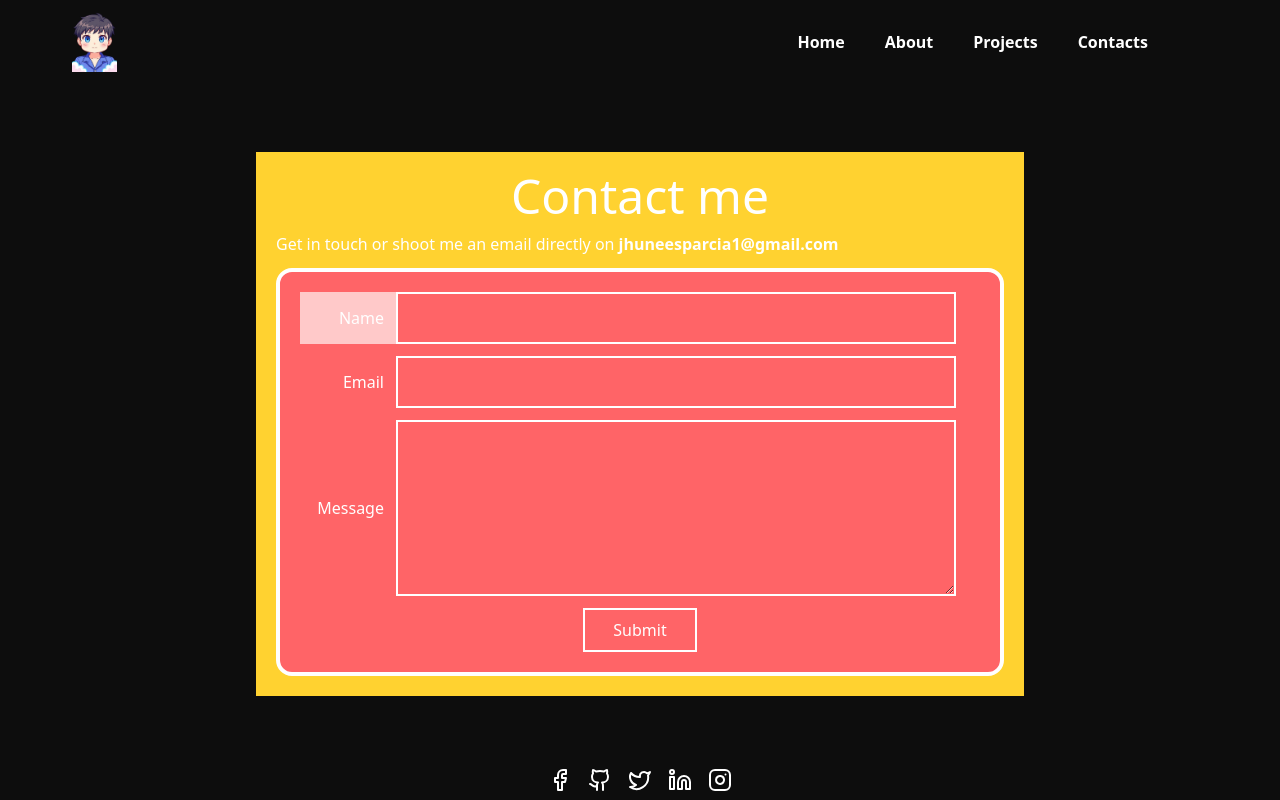
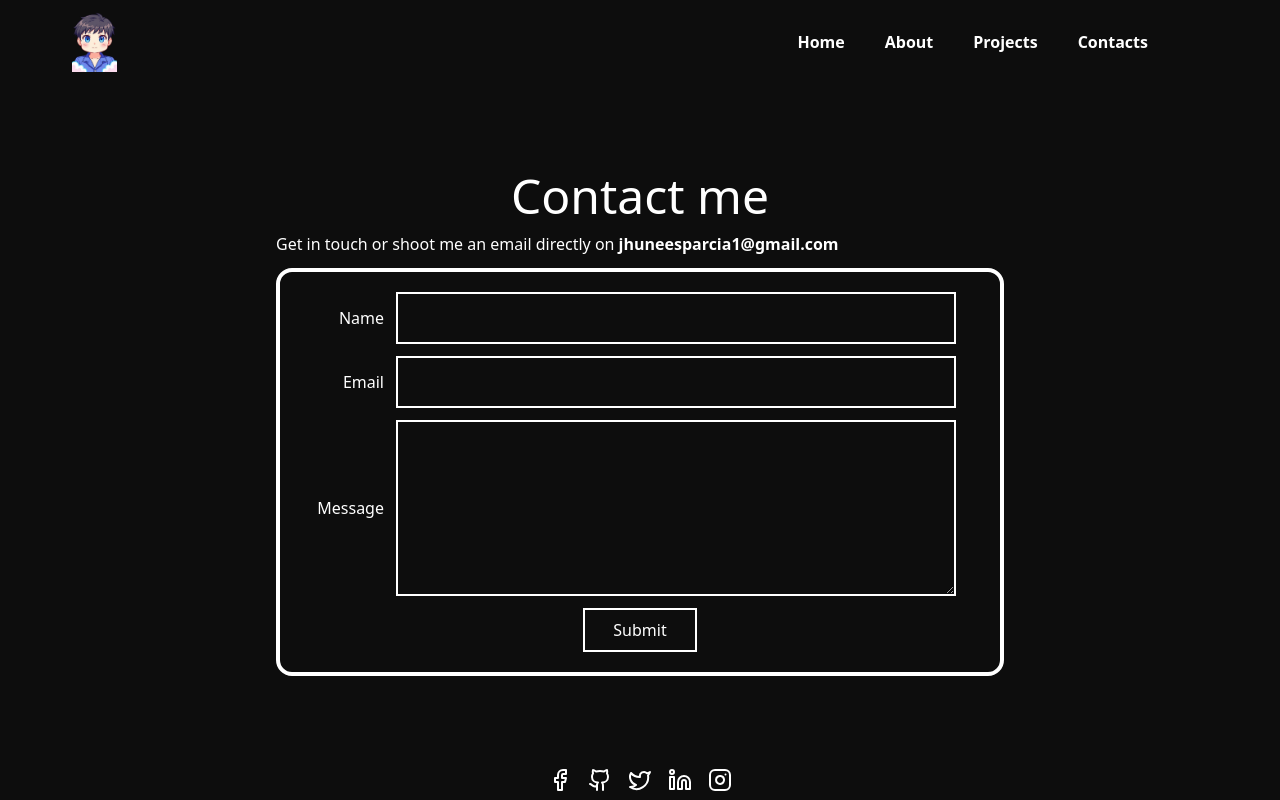
Before and after one commit to jwesparcia/portfolio-new, a React (Vite) app: page /contact in a window 1280 px wide. Built offline with nearby package versions, Linux system fonts and the light colour scheme; a web font is replaced by a local one.

Commit message:
initial commit

```diff
--- a/src/components/ContactForm.jsx
+++ b/src/components/ContactForm.jsx
@@ -2,10 +2,10 @@ import React from 'react'
 
 const ContactForm = ({name,email,message}) => {
   return (
-    <div className=' border-4 rounded-2xl p-5 bg-red-400 w-auto'>
+    <div className=' border-4 rounded-2xl p-5 w-auto'>
         <form action="https://formsubmit.co/jhuneesparcia1@gmail.com" method="POST" className='flex w-full flex-col'>
           <div className='flex mb-3'>
-             <label className='w-24 flex bg-red-200' htmlFor="email"><span className=' text-end  w-24 mr-3 my-auto'> {name}</span>
+             <label className='w-24 flex' htmlFor="email"><span className=' text-end  w-24 mr-3 my-auto'> {name}</span>
              </label>
              <input type="text" className=' name="name" p-3 w-full md:w-[35rem] border-2' required/>
           </div>
--- a/src/pages/Contact.jsx
+++ b/src/pages/Contact.jsx
@@ -2,7 +2,7 @@ import React from 'react'
 import ContactForm from '../components/ContactForm'
 const Contact = () => {
   return (
-    <div className=' md:w-3xl ml-auto mr-auto font-bitcount w-auto p-5 bg-amber-300'>
+    <div className=' md:w-3xl ml-auto mr-auto font-bitcount w-auto p-5 '>
       <div className='text-[2rem] md:text-5xl font-bitcount text-center  mb-3'>
         <h1>Contact me</h1>
       </div>
```
